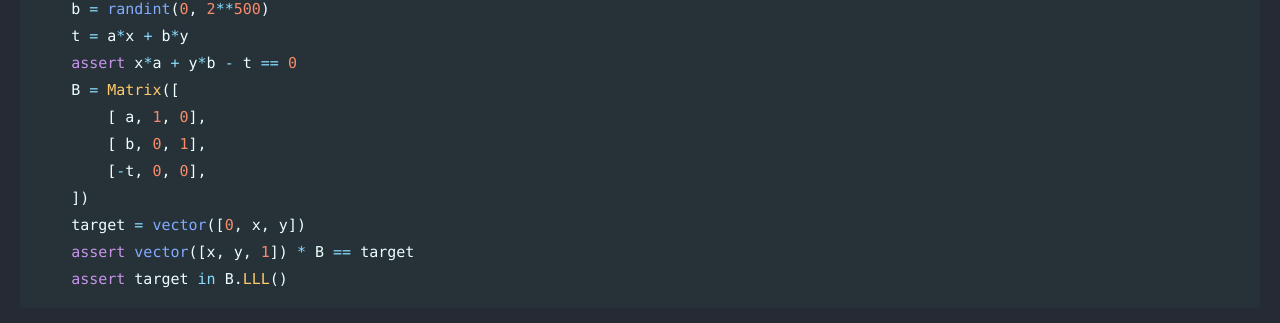
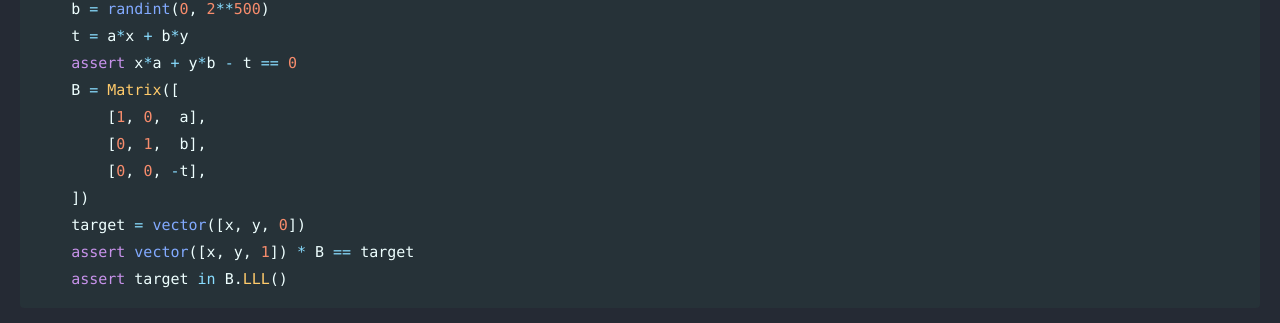
Before and after one commit to Connor-McCartney/Connor-McCartney.github.io, a Jekyll site: the page built from _pages/cryptography/other/Practical-LLL-Examples.md, in a window 1280 px wide. Shown: the part 331-654 px from the top of the page. Built offline with Jekyll 4.4.1, drawn with Linux system fonts in a browser that asks for light colours; cached includes are drawn as plain includes.

````diff
--- a/_pages/cryptography/other/Practical-LLL-Examples.md
+++ b/_pages/cryptography/other/Practical-LLL-Examples.md
@@ -15,11 +15,11 @@ while True:
     t = a*x + b*y
     assert x*a + y*b - t == 0
     B = Matrix([
-        [ a, 1, 0],
-        [ b, 0, 1],
-        [-t, 0, 0],
+        [1, 0,  a],
+        [0, 1,  b],
+        [0, 0, -t],
     ])
-    target = vector([0, x, y])
+    target = vector([x, y, 0])
     assert vector([x, y, 1]) * B == target
     assert target in B.LLL()
 ```
````
